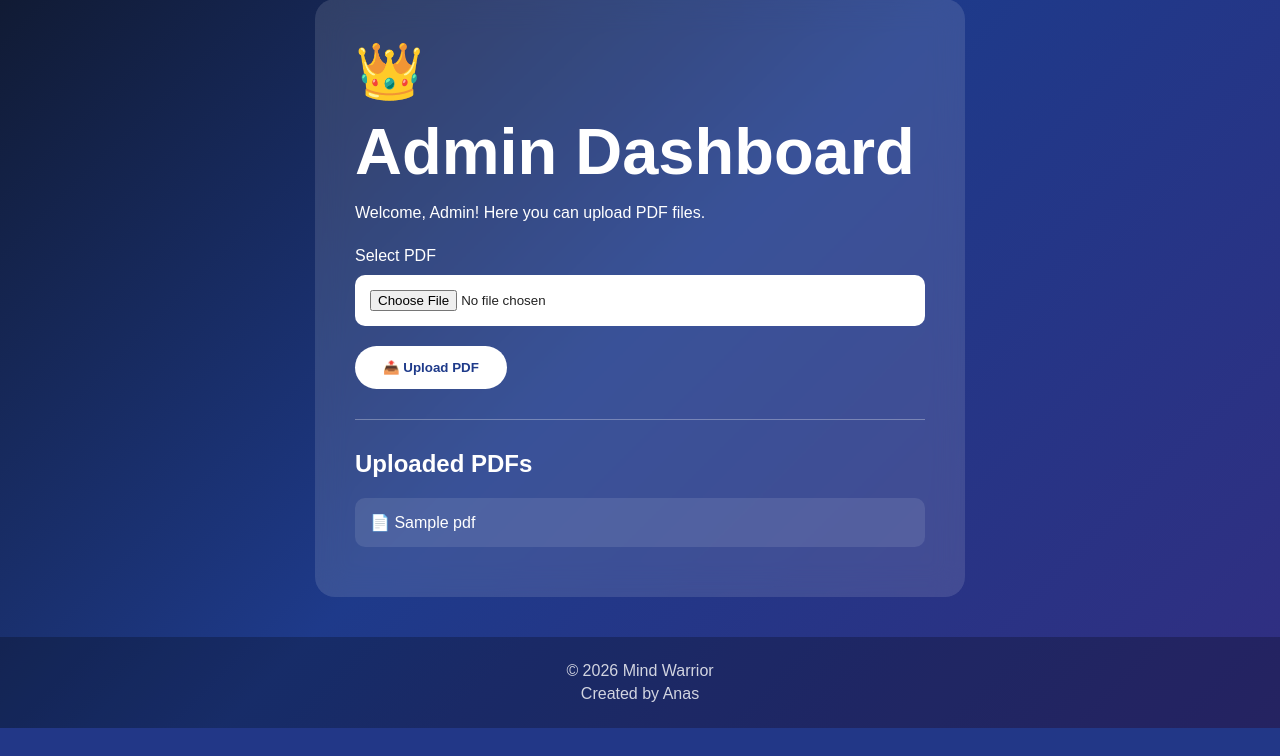
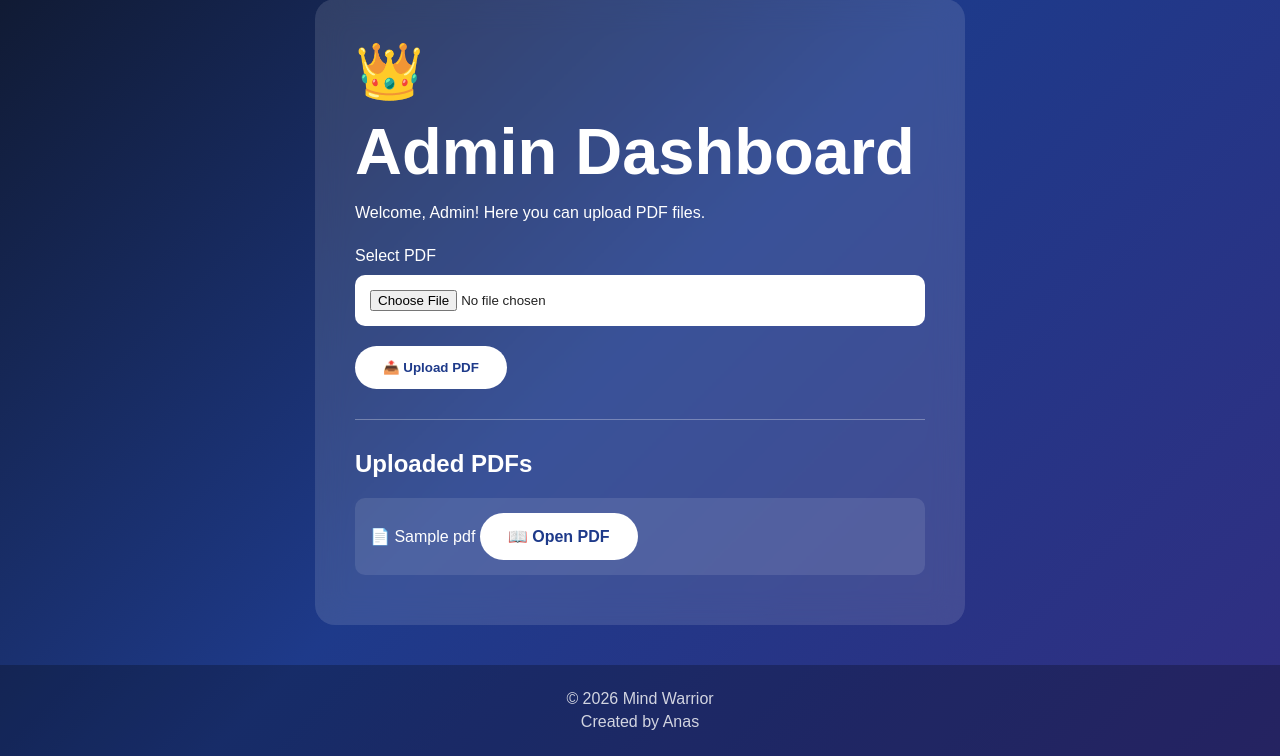
Before and after one commit to Siddiquianas095/Mindwarrior, a Flask app: template templates/admin.html in a window 1280 px wide. Shown: the part 111-867 px from the top of the page. Before the commit the page ends 839 px from the top, so only its background shows below. Run offline with Flask 3, Linux system fonts and the light colour scheme; the template is opened without the code that fills it: most values are stand-ins (such as "Sample title", 1, 10 or a date in 2020).

Commit message:
Add public PDF links

```diff
--- a/app.py
+++ b/app.py
@@ -1,4 +1,4 @@
-from flask import Flask, render_template, request, redirect, url_for, session
+from flask import Flask, render_template, request, redirect, url_for, session, send_from_directory
 import os
 
 app = Flask(__name__)
@@ -7,14 +7,14 @@ app.secret_key = "mind-warrior-secret-key"
 UPLOAD_FOLDER = "static/pdfs"
 os.makedirs(UPLOAD_FOLDER, exist_ok=True)
 
-# Admin login
 ADMIN_USERNAME = "admin"
-ADMIN_PASSWORD = "12345"
+ADMIN_PASSWORD = "Mind123"
 
 
 @app.route("/")
 def home():
-    return render_template("index.html")
+    pdfs = os.listdir(UPLOAD_FOLDER)
+    return render_template("index.html", pdfs=pdfs)
 
 
 @app.route("/login", methods=["GET", "POST"])
@@ -27,7 +27,10 @@ def login():
             session["admin"] = True
             return redirect(url_for("admin"))
 
-        return render_template("login.html", error="Wrong username or password!")
+        return render_template(
+            "login.html",
+            error="Wrong username or password!"
+        )
 
     return render_template("login.html")
 
@@ -43,9 +46,16 @@ def admin():
         if pdf and pdf.filename.lower().endswith(".pdf"):
             pdf.save(os.path.join(UPLOAD_FOLDER, pdf.filename))
 
+        return redirect(url_for("admin"))
+
     pdfs = os.listdir(UPLOAD_FOLDER)
 
     return render_template("admin.html", pdfs=pdfs)
+
+
+@app.route("/pdf/<filename>")
+def open_pdf(filename):
+    return send_from_directory(UPLOAD_FOLDER, filename)
 
 
 @app.route("/logout")
--- a/templates/admin.html
+++ b/templates/admin.html
@@ -58,8 +58,14 @@
                     {% for pdf in pdfs %}
 
                     <div class="pdf-item">
-                        📄 {{ pdf }}
-                    </div>
+    📄 {{ pdf }}
+
+    <a href="{{ url_for('open_pdf', filename=pdf) }}"
+       target="_blank"
+       class="main-button">
+        📖 Open PDF
+    </a>
+</div>
 
                     {% endfor %}
 
```
